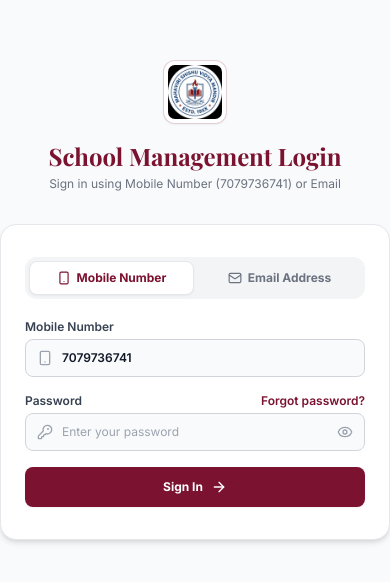
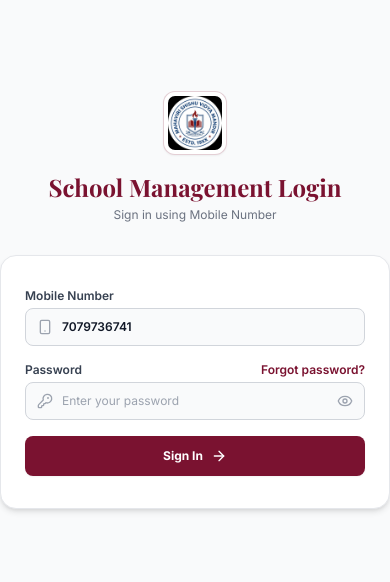
Before and after one commit to the-yadav-hariom/Report-card-school, a React (Vite) app: page /login in a window 390 px wide. Shown: the part 122-704 px from the top of the page. Built offline with nearby package versions, Linux system fonts and the light colour scheme; a web font is replaced by a local one.

Commit message:
Update login page to phone number only and set fixed OTP to 654321 without displaying on UI

```diff
--- a/src/pages/Login.jsx
+++ b/src/pages/Login.jsx
@@ -2,18 +2,14 @@ import React, { useState, useEffect } from 'react';
 import { useNavigate } from 'react-router-dom';
 import { useAuth } from '../context/AuthContext';
 import { authService, FIXED_OTP } from '../services/authService';
-import { Mail, Smartphone, KeyRound, ArrowRight, AlertCircle, Eye, EyeOff, CheckCircle2, ShieldCheck, MessageSquare, RotateCcw, Lock } from 'lucide-react';
+import { Smartphone, KeyRound, ArrowRight, AlertCircle, Eye, EyeOff, CheckCircle2, ShieldCheck, MessageSquare, RotateCcw, Lock } from 'lucide-react';
 
 const Login = () => {
   const navigate = useNavigate();
   const { login } = useAuth();
 
-  // Login Mode: 'MOBILE' or 'EMAIL'
-  const [loginMode, setLoginMode] = useState('MOBILE');
-
   // Input states
   const [mobileNumber, setMobileNumber] = useState('7079736741');
-  const [emailAddress, setEmailAddress] = useState('admin@mahavirishishu.edu.in');
   const [password, setPassword] = useState('');
   const [showPassword, setShowPassword] = useState(false);
   const [error, setError] = useState('');
@@ -38,16 +34,14 @@ const Login = () => {
     return () => clearInterval(timer);
   }, [resetStep, otpTimer]);
 
-  // Handle Standard Login
+  // Handle Standard Login (Mobile Number Only)
   const handleLoginSubmit = async (e) => {
     e.preventDefault();
     setError('');
     setLoading(true);
 
-    const identifier = loginMode === 'MOBILE' ? mobileNumber : emailAddress;
-
     try {
-      const result = await authService.login(identifier, password);
+      const result = await authService.login(mobileNumber, password);
       login(result.user, result.token);
       navigate('/dashboard');
     } catch (err) {
@@ -78,13 +72,13 @@ const Login = () => {
     }
   };
 
-  // Step 2: Verify Entered OTP (Supports Fixed OTP 123456)
+  // Step 2: Verify Entered OTP
   const handleVerifyOTP = (e) => {
     e.preventDefault();
     setError('');
 
     if (enteredOTP.trim() !== FIXED_OTP) {
-      setError(`Incorrect OTP! Please enter the Fixed OTP Code: ${FIXED_OTP}`);
+      setError('Incorrect OTP! Please check your 6-digit code and try again.');
       return;
     }
 
@@ -135,7 +129,7 @@ const Login = () => {
         <p className="mt-1 text-xs text-gray-500">
           {isForgotPassword
             ? 'Verify mobile number with OTP to set a new password'
-            : 'Sign in using Mobile Number (7079736741) or Email'}
+            : 'Sign in using Mobile Number'}
         </p>
       </div>
 
@@ -151,46 +145,9 @@ const Login = () => {
           )}
 
           {!isForgotPassword ? (
-            /* Standard Login Form */
+            /* Standard Login Form (Phone Number Only) */
             <div className="space-y-5 text-xs">
-
-              {/* Login Method Toggle Tabs */}
-              <div className="flex bg-gray-100 p-1 rounded-xl gap-1">
-                <button
-                  type="button"
-                  onClick={() => {
-                    setLoginMode('MOBILE');
-                    setError('');
-                  }}
-                  className={`flex-1 py-2 px-3 rounded-lg font-bold text-xs flex items-center justify-center gap-1.5 transition-all ${
-                    loginMode === 'MOBILE'
-                      ? 'bg-white text-maroon shadow-sm border border-gray-200'
-                      : 'text-gray-500 hover:text-gray-700'
-                  }`}
-                >
-                  <Smartphone className="w-3.5 h-3.5" />
-                  <span>Mobile Number</span>
-                </button>
-
-                <button
-                  type="button"
-                  onClick={() => {
-                    setLoginMode('EMAIL');
-                    setError('');
-                  }}
-                  className={`flex-1 py-2 px-3 rounded-lg font-bold text-xs flex items-center justify-center gap-1.5 transition-all ${
-                    loginMode === 'EMAIL'
-                      ? 'bg-white text-maroon shadow-sm border border-gray-200'
-                      : 'text-gray-500 hover:text-gray-700'
-                  }`}
-                >
-                  <Mail className="w-3.5 h-3.5" />
-                  <span>Email Address</span>
-                </button>
-              </div>
-
               <form onSubmit={handleLoginSubmit} className="space-y-4">
-                {loginMode === 'MOBILE' ? (
                 <div>
                   <label className="block font-semibold text-gray-700 mb-1">Mobile Number</label>
                   <div className="relative">
@@ -200,27 +157,11 @@ const Login = () => {
                       required
                       value={mobileNumber}
                       onChange={(e) => setMobileNumber(e.target.value)}
-                        placeholder="Enter 10-digit mobile number (7079736741)"
+                      placeholder="Enter 10-digit mobile number (e.g. 7079736741)"
                       className="w-full pl-9 pr-3 py-2.5 bg-gray-50 border border-gray-300 rounded-lg text-xs focus:bg-white focus:border-maroon focus:ring-1 focus:ring-maroon font-semibold"
                     />
                   </div>
                 </div>
-                ) : (
-                  <div>
-                    <label className="block font-semibold text-gray-700 mb-1">Email Address</label>
-                    <div className="relative">
-                      <Mail className="w-4 h-4 absolute left-3 top-1/2 -translate-y-1/2 text-gray-400" />
-                      <input
-                        type="email"
-                        required
-                        value={emailAddress}
-                        onChange={(e) => setEmailAddress(e.target.value)}
-                        placeholder="Enter your email address"
-                        className="w-full pl-9 pr-3 py-2.5 bg-gray-50 border border-gray-300 rounded-lg text-xs focus:bg-white focus:border-maroon focus:ring-1 focus:ring-maroon"
-                      />
-                    </div>
-                  </div>
-                )}
 
                 <div>
                   <div className="flex items-center justify-between mb-1">
@@ -321,18 +262,14 @@ const Login = () => {
               {/* STEP 2: Enter & Verify OTP */}
               {resetStep === 2 && (
                 <form onSubmit={handleVerifyOTP} className="space-y-4 text-xs">
-                  {/* Sent SMS Alert with Fixed OTP Notice */}
+                  {/* Sent SMS Alert */}
                   <div className="p-3 bg-blue-50 border border-blue-200 text-blue-800 rounded-xl space-y-1 text-center">
                     <p className="font-bold text-xs flex items-center justify-center gap-1.5 text-blue-900">
                       <ShieldCheck className="w-4 h-4 text-blue-600" />
                       <span>SMS OTP Sent to +91 {resetMobile}</span>
                     </p>
                     <p className="text-[11px] text-blue-700">
-                      Please enter the 6-digit OTP code below.
-                      <br />
-                      <span className="inline-block mt-1 bg-maroon text-white px-2.5 py-0.5 rounded-md font-mono font-bold text-xs tracking-wider shadow-sm">
-                        Fixed OTP Code: {FIXED_OTP}
-                      </span>
+                      Please enter the 6-digit OTP code sent to your registered mobile number.
                     </p>
                   </div>
 
@@ -344,7 +281,7 @@ const Login = () => {
                       required
                       value={enteredOTP}
                       onChange={(e) => setEnteredOTP(e.target.value.replace(/\D/g, ''))}
-                      placeholder="123456"
+                      placeholder="••••••"
                       className="w-full text-center tracking-widest text-lg font-bold py-2 bg-gray-50 border border-gray-300 rounded-lg focus:bg-white focus:border-maroon focus:ring-1 focus:ring-maroon text-maroon"
                     />
                   </div>
--- a/src/services/authService.js
+++ b/src/services/authService.js
@@ -1,7 +1,7 @@
 import api from './api';
 
 const AUTH_KEY = 'school_auth_credentials';
-export const FIXED_OTP = '123456';
+export const FIXED_OTP = '654321';
 
 const getStoredCredentials = () => {
   try {
@@ -54,14 +54,14 @@ export const authService = {
         };
       }
 
-      throw new Error('Invalid mobile number/email or password');
+      throw new Error('Invalid mobile number or password');
     }
   },
 
   sendMobileOTP: async (identifier) => {
     const cleanId = (identifier || '').trim();
 
-    // Set Fixed OTP 123456
+    // Set Fixed OTP 654321
     const otp = FIXED_OTP;
 
     sessionStorage.setItem('current_reset_otp', otp);
@@ -78,9 +78,9 @@ export const authService = {
   verifyOTPAndResetPassword: async (identifier, enteredOTP, newPassword) => {
     const cleanOTP = (enteredOTP || '').trim();
 
-    // Accept FIXED_OTP (123456) or session stored OTP
+    // Accept FIXED_OTP (654321) or session stored OTP
     if (cleanOTP !== FIXED_OTP && cleanOTP !== sessionStorage.getItem('current_reset_otp')) {
-      throw new Error('Invalid OTP! Please use the fixed OTP code: 123456');
+      throw new Error('Invalid OTP! Please check your 6-digit code and try again.');
     }
 
     // Update stored password
```
Lines whose indentation alone changed are shown as unchanged.
